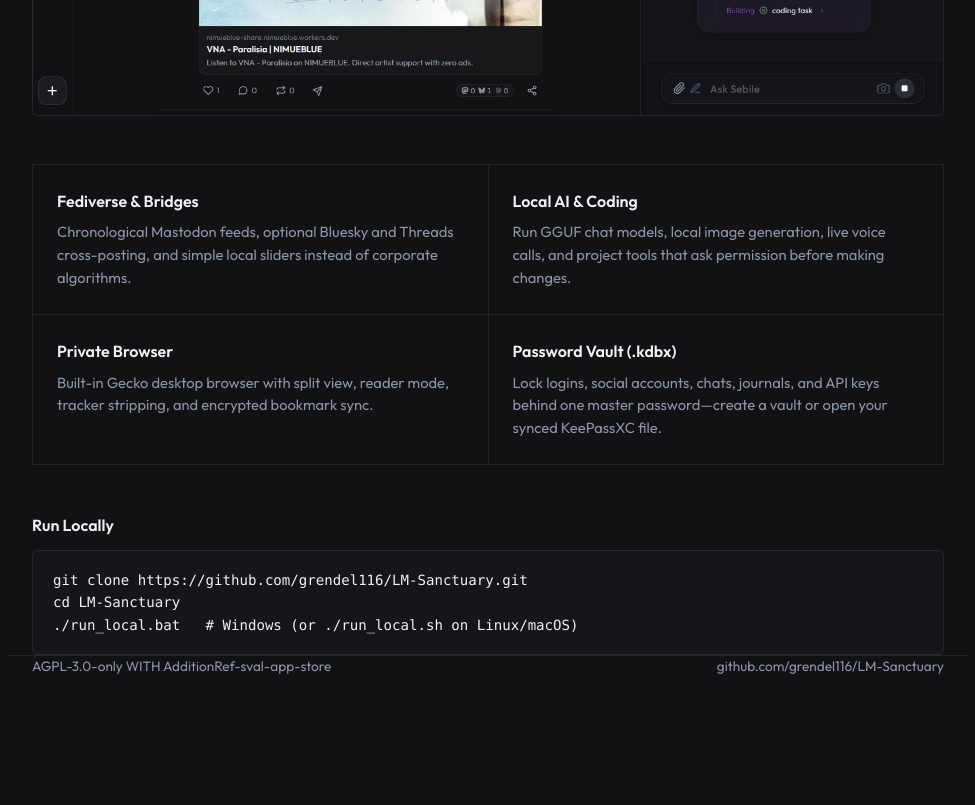
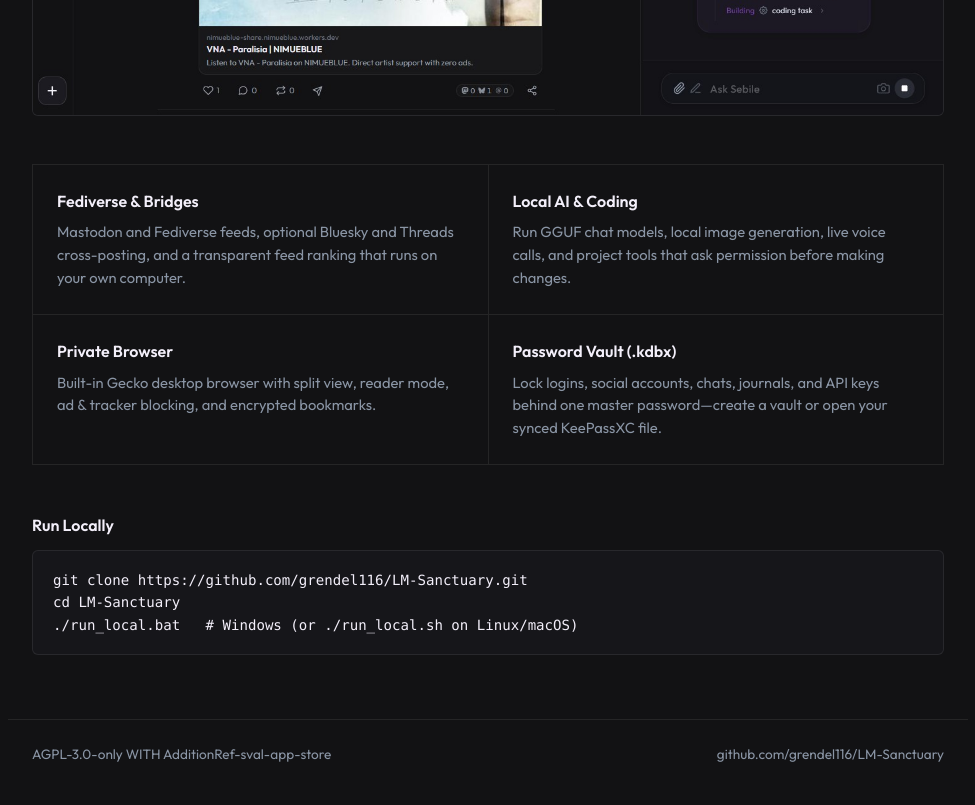
Before and after one commit to grendel116/LM-Sanctuary, a website: page docs/index.html in a window 1280 px wide. Shown: the part 1104-1909 px from the top of the page, without its empty margins (152-1127 px from the left). Before the commit the page ends 1781 px from the top, so only its background shows below. Drawn offline with Linux system fonts and the light colour scheme.

Commit message:
docs: fix splash page spacing, drop Architecture link and top Run Locally button, correct feature descriptions

```diff
--- a/docs/index.html
+++ b/docs/index.html
@@ -63,7 +63,7 @@
       align-items: center;
       justify-content: space-between;
       gap: 16px;
-      padding: 18px 0;
+      padding: 18px 24px;
     }
 
     .brand {
@@ -220,10 +220,10 @@
       font-family: ui-monospace, SFMono-Regular, Menlo, Consolas, monospace;
     }
 
-    footer {
-      margin-top: 64px;
+    footer.wrap {
+      margin: 64px auto 0;
       border-top: 1px solid var(--hairline);
-      padding: 24px 0 40px;
+      padding: 24px 24px 40px;
       display: flex;
       flex-wrap: wrap;
       justify-content: space-between;
@@ -260,7 +260,6 @@
       </a>
       <nav class="nav-links" aria-label="Primary">
         <a href="https://github.com/grendel116/LM-Sanctuary">GitHub</a>
-        <a href="https://github.com/grendel116/LM-Sanctuary/blob/main/docs/ARCHITECTURE.md">Architecture</a>
         <a href="https://github.com/grendel116/LM-Sanctuary/blob/main/LICENSING.md">License</a>
       </nav>
     </div>
@@ -272,7 +271,6 @@
       <p class="lead">A private browser, open social app, local AI companion, and encrypted .kdbx vault running on your own computer.</p>
       <div class="actions">
         <a class="btn btn-primary" href="https://github.com/grendel116/LM-Sanctuary">Source Code</a>
-        <a class="btn" href="#run">Run Locally</a>
       </div>
     </section>
 
@@ -283,7 +281,7 @@
     <section class="grid" aria-label="Capabilities">
       <div class="cell">
         <h2>Fediverse &amp; Bridges</h2>
-        <p>Chronological Mastodon feeds, optional Bluesky and Threads cross-posting, and simple local sliders instead of corporate algorithms.</p>
+        <p>Mastodon and Fediverse feeds, optional Bluesky and Threads cross-posting, and a transparent feed ranking that runs on your own computer.</p>
       </div>
       <div class="cell">
         <h2>Local AI &amp; Coding</h2>
@@ -291,7 +289,7 @@
       </div>
       <div class="cell">
         <h2>Private Browser</h2>
-        <p>Built-in Gecko desktop browser with split view, reader mode, tracker stripping, and encrypted bookmark sync.</p>
+        <p>Built-in Gecko desktop browser with split view, reader mode, ad &amp; tracker blocking, and encrypted bookmarks.</p>
       </div>
       <div class="cell">
         <h2>Password Vault (.kdbx)</h2>
```
Also changed, not shown: README.md.
